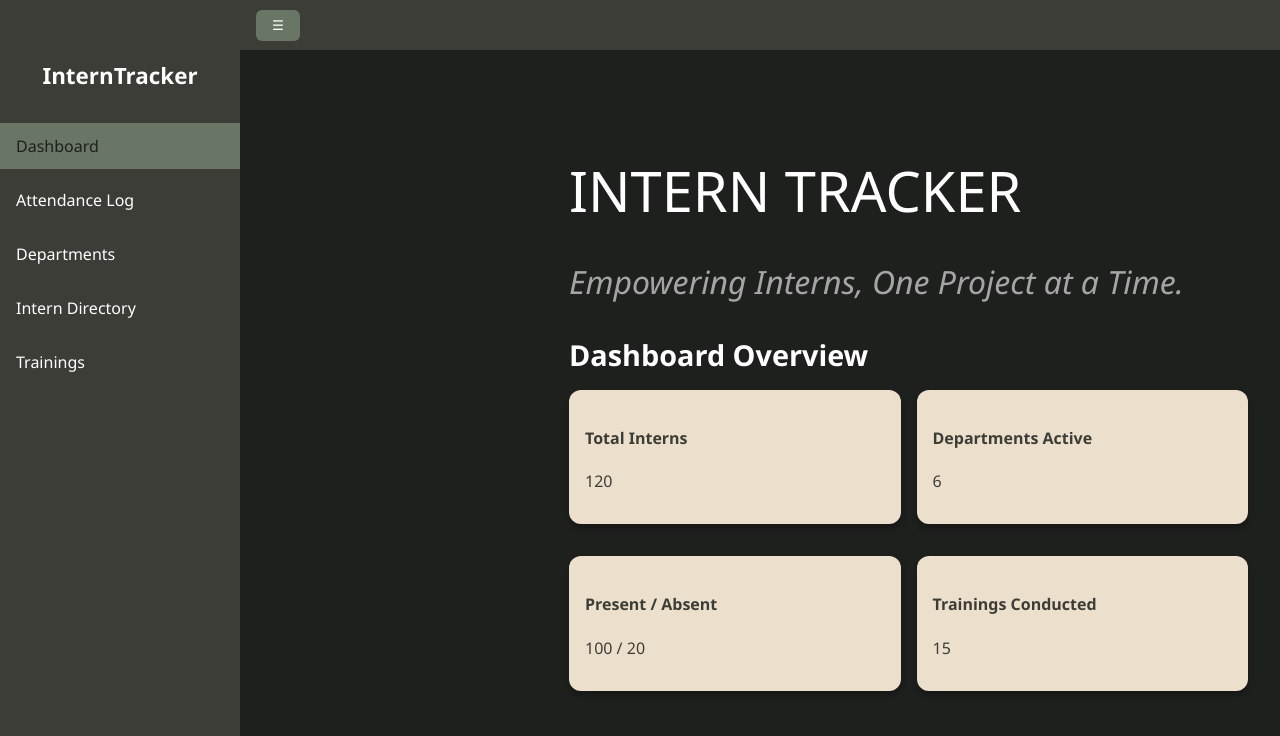
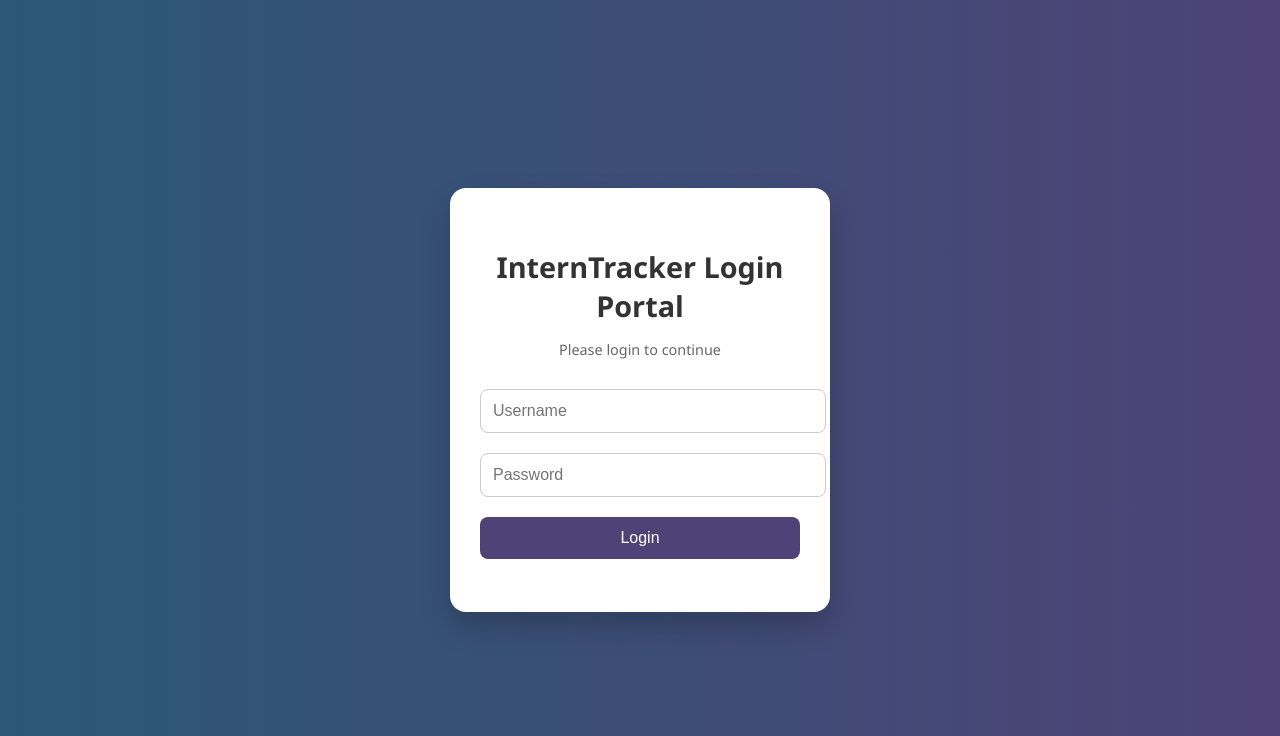
Before and after one commit to nishthadahiyaa/Interntracker, a plain HTML site: page index.html in a window 1280 px wide. Shown: the top 736 px of the page. Drawn offline with nearby package versions, Linux system fonts and the light colour scheme; a script that the page names is missing.

Commit message:
Update style.css

```diff
--- a/style.css
+++ b/style.css
@@ -221,3 +221,69 @@
     border-radius: 10px
     margin-top: 1rem;
   }
+
+  .login-modal {
+    position: fixed;
+    top: 0;
+    left: 0;
+    width: 100%;
+    height: 100%;
+    background: linear-gradient(to right, #2b5876, #4e4376);
+    display: flex;
+    justify-content: center;
+    align-items: center;
+    z-index: 9999;
+  }
+
+  .login-box {
+    background-color: #fff;
+    padding: 40px 30px;
+    border-radius: 16px;
+    width: 320px;
+    text-align: center;
+    box-shadow: 0 15px 30px rgba(0,0,0,0.2);
+  }
+
+  .login-heading {
+    font-size: 1.8rem;
+    margin-bottom: 8px;
+    color: #333;
+  }
+
+  .login-subtitle {
+    font-size: 0.9rem;
+    color: #666;
+    margin-bottom: 20px;
+  }
+
+  .login-box input {
+    width: 100%;
+    padding: 12px;
+    margin: 10px 0;
+    border-radius: 8px;
+    border: 1px solid #ccc;
+    font-size: 1rem;
+  }
+
+  .login-box button {
+    width: 100%;
+    padding: 12px;
+    background-color: #4e4376;
+    color: #fff;
+    border: none;
+    border-radius: 8px;
+    margin-top: 10px;
+    font-size: 1rem;
+    cursor: pointer;
+    transition: background 0.3s ease;
+  }
+
+  .login-box button:hover {
+    background-color: #2b5876;
+  }
+
+  .error-msg {
+    color: red;
+    margin-top: 10px;
+    font-size: 0.85rem;
+  }
```
